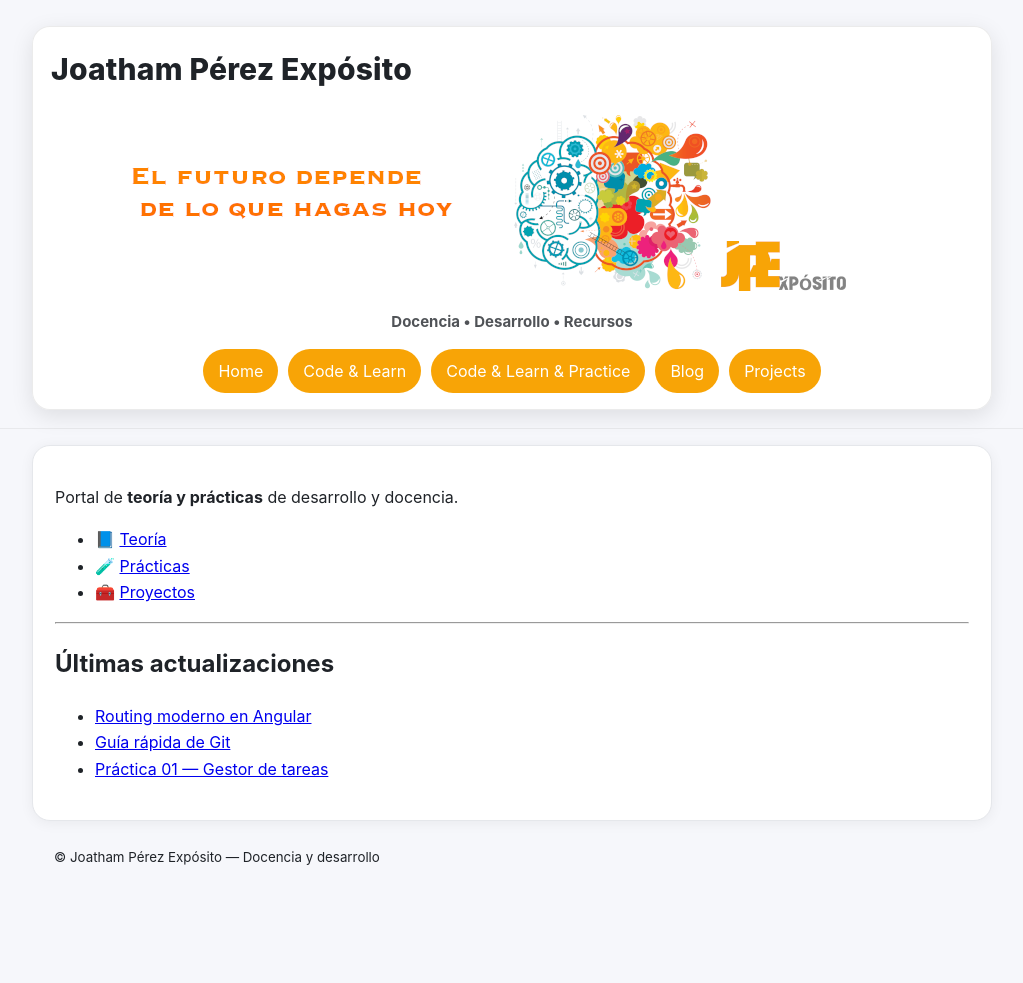
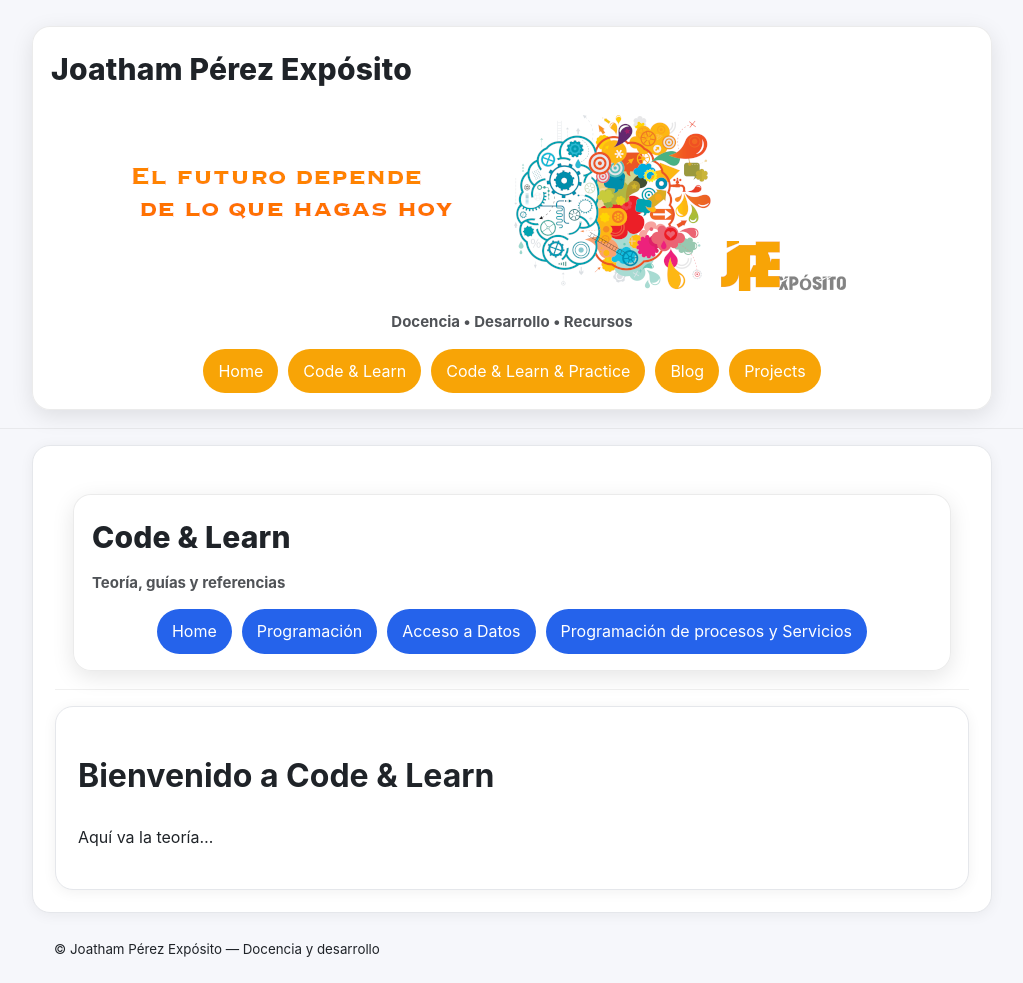
Before and after one commit to jpexposito/jpexposito.github.io, a Jekyll site: the page built from code-learn/index.md, in a window 1280 px wide. Shown: the whole page, without its empty margins (128-1151 px from the left). Built offline with Jekyll 4.4.1, drawn with Linux system fonts in a browser that asks for light colours; before the commit the page ends 900 px from its top, so only the background shows below that.

Commit message:
Se comienza con la página de Code & Learn

```diff
--- /dev/null
+++ b/_includes/nav-code-learn.html
@@ -0,0 +1,6 @@
+<nav class="nav">
+  <a class="nav__link" href="{{ '/' | relative_url }}">Home</a>
+  <a class="nav__link" href="{{ '/primero/' | relative_url }}">Programación</a>
+  <a class="nav__link" href="{{ '/code-learn-practice/' | relative_url }}">Acceso a Datos</a>
+  <a class="nav__link" href="{{ '/proyectos/' | relative_url }}">Programación de procesos y Servicios</a>
+</nav>
--- /dev/null
+++ b/_layouts/code-learn.html
@@ -0,0 +1,16 @@
+---
+layout: default
+---
+
+<header class="hero hero--codelearn">
+  <div class="hero__inner">
+    <a class="hero__brand" href="{{ '/code-learn/' | relative_url }}">Code & Learn</a>
+    <p class="hero__tagline">Teoría, guías y referencias</p>
+
+    {% include nav-code-learn.html %}
+  </div>
+</header>
+
+<main class="container">
+  {{ content }}
+</main>
--- a/assets/css/site.css
+++ b/assets/css/site.css
@@ -249,3 +249,19 @@ iframe, video{
     flex: 1 1 100%; /* 1 por fila si no cabe */
   }
 }
+
+/* Css seccion code learn */
+
+.hero--codelearn .nav__link{
+  background:#2563eb;          /* azul */
+}
+.hero--codelearn .nav__link:hover{
+  background:#1d4ed8;
+}
+
+.hero--practice .nav__link{
+  background:#f8a406;          /* naranja */
+}
+.hero--practice .nav__link:hover{
+  background:#e09000;
+}
--- a/code-learn/index.md
+++ b/code-learn/index.md
@@ -1,18 +1,8 @@
 ---
-layout: default
+layout: code-learn
 title: Code & Learn
 ---
 
-Portal de **teoría y prácticas** de desarrollo y docencia.
+# Bienvenido a Code & Learn
 
-- 📘 [Teoría](teoria/)
-- 🧪 [Prácticas](practicas/)
-- 🧰 [Proyectos](../proyectos/)
-
----
-
-## Últimas actualizaciones
-
-- [Routing moderno en Angular](teoria/blog/angular/routing-standalone.md)
-- [Guía rápida de Git](teoria/guias/git.md)
-- [Práctica 01 — Gestor de tareas](practicas/angular/practica-01-gestor-tareas.md)
+Aquí va la teoría…
```
